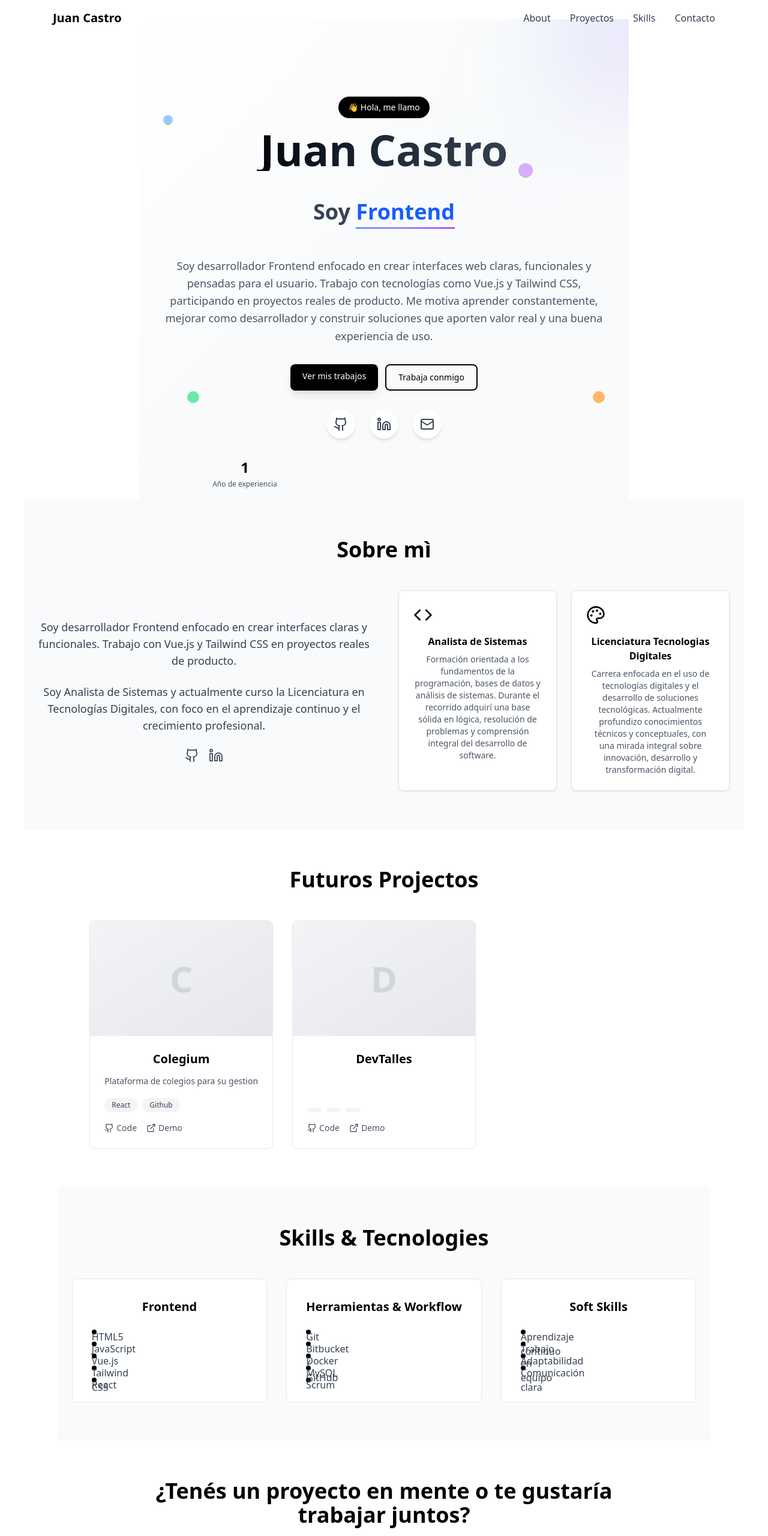
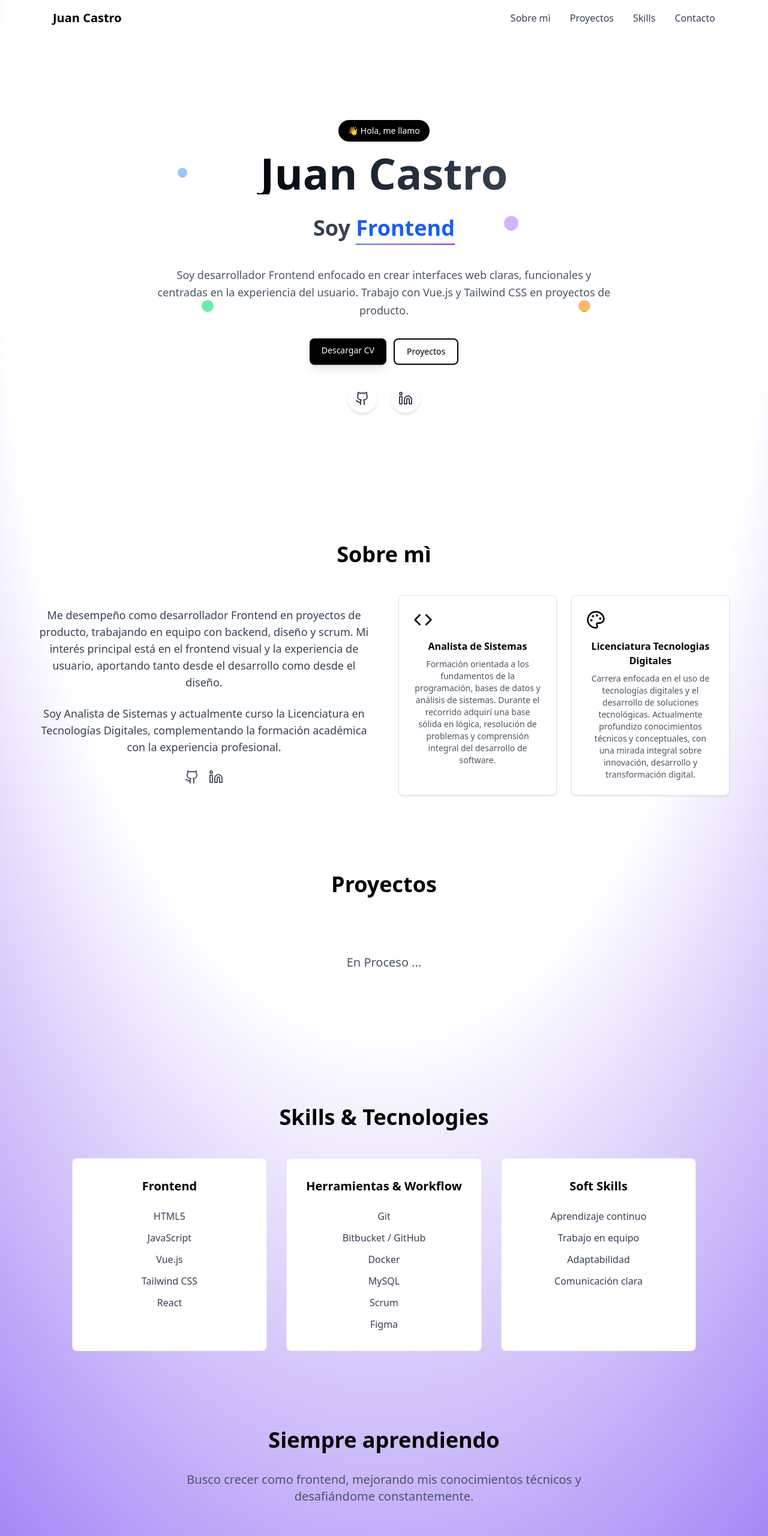
Before and after one commit to CasJuan/portfolio-25, a React (Vite) app in the folder react-portfolio/: page / in a window 1280 px wide. Shown: the top 2560 px of the page at 60% size. Built offline with nearby package versions, Linux system fonts and the light colour scheme.

Commit message:
ultimas mejoras y retoques del portfolio

```diff
--- a/react-portfolio/src/App.jsx
+++ b/react-portfolio/src/App.jsx
@@ -1,12 +1,12 @@
 import './App.css'
 import Navigation from './components/Navigation'
 import { useIntersectionObserver } from './hooks/useInteractionObserver'
-import {useScrollToTop} from './hooks/useScrollToTop'
+import { useScrollToTop } from './hooks/useScrollToTop'
 import { Hero } from './components/Hero'
 import { About } from './components/About'
 import { Projects } from './components/Projects'
 import { Skills } from './components/Skills'
-import {Contact} from './components/Contact'
+import { Contact } from './components/Contact'
 import { Footer } from './components/Footer'
 import { ScrollToTop } from './components/ScrollToTop'
 
@@ -14,17 +14,16 @@ function App() {
   const hasAnimated = useIntersectionObserver();
   const showScrollTop = useScrollToTop()
 
-
   return (
-    <div className="min-h-screen bg-white text-black flex flex-col justify-center items-center">
-      <Navigation/>
-      <Hero hasAnimated={hasAnimated}/>
-      <About hasAnimated={hasAnimated}/>
-      <Projects hasAnimated={hasAnimated}/>
-      <Skills hasAnimated={hasAnimated}/>
-      <Contact hasAnimated={hasAnimated}/>
-      <Footer/>
-      <ScrollToTop showScrollTop={showScrollTop}/>
+    <div className="min-h-screen w-full text-black flex flex-col justify-center items-center">
+      <Navigation />
+      <Hero hasAnimated={hasAnimated} />
+      <About hasAnimated={hasAnimated} />
+      <Projects hasAnimated={hasAnimated} />
+      <Skills hasAnimated={hasAnimated} />
+      <Contact hasAnimated={hasAnimated} />
+      <Footer />
+      <ScrollToTop showScrollTop={showScrollTop} />
     </div>
   );
 };
--- a/react-portfolio/src/components/About.jsx
+++ b/react-portfolio/src/components/About.jsx
@@ -17,7 +17,7 @@ export const About = ({ hasAnimated }) => {
 
 
     return (
-        <section id='about' className=' py-16 px-6 bg-gray-50'>
+        <section id='about' className=' py-16 px-6'>
             <div className='max-w-6xl mx-auto'>
                 <div className={`transition-all duration-1000 delay-200  ${hasAnimated.about ? 'opacity-100 translate-y-0' : 'opacity-0 translate-y-10'}`}>
                     <h2 className=' text-4xl font-bold mb-12 text-center'>
@@ -25,10 +25,10 @@ export const About = ({ hasAnimated }) => {
                     </h2>
                     <div className='grid md:grid-cols-2 gap-12 items-center'>
                         <div className=' flex flex-col justify-center items-center'>
-                            <p className=' text-lg text-gray-700 mb-6'>Soy desarrollador Frontend enfocado en crear interfaces claras y funcionales. Trabajo con Vue.js y Tailwind CSS en proyectos reales de producto.</p>
-                            <p className=' text-lg text-gray-700 mb-6'>Soy Analista de Sistemas y actualmente curso la Licenciatura en Tecnologías Digitales, con foco en el aprendizaje continuo y el crecimiento profesional.</p>
+                            <p className=' text-lg text-gray-700 mb-6'>Me desempeño como desarrollador Frontend en proyectos de producto, trabajando en equipo con backend, diseño y scrum. Mi interés principal está en el frontend visual y la experiencia de usuario, aportando tanto desde el desarrollo como desde el diseño.</p>
+                            <p className=' text-lg text-gray-700 mb-6'>Soy Analista de Sistemas y actualmente curso la Licenciatura en Tecnologías Digitales, complementando la formación académica con la experiencia profesional.</p>
                             <div className="flex space-x-4">
-                                <a href=''><Github className=' w-6 h-6 text-gray-600 hover:text-black cursor-pointer transition-colors' /></a>
+                                <a href='https://github.com/CasJuan' target='_blank'><Github  className=' w-6 h-6 text-gray-600 hover:text-black cursor-pointer transition-colors' /></a>
                                 <a href="https://www.linkedin.com/in/juan-ignaciocastro/" target='_blank'><Linkedin className=' w-6 h-6 text-gray-600 hover:text-black cursor-pointer transition-colors' /></a>
                             </div>
                         </div>
--- a/react-portfolio/src/components/Contact.jsx
+++ b/react-portfolio/src/components/Contact.jsx
@@ -13,21 +13,21 @@ export const Contact = ({ hasAnimated }) => {
             <div className=' max-w-4xl mx-auto text-center'>
                 <div className={` transition-all duration-1000 delay-500 ${hasAnimated.contact ? ' opacity-100 translate-y-0' : ' opacity-0 translate-y-10'}`}>
                     <h2 className=' text-4xl font-bold mb-8'>
-                        ¿Tenés un proyecto en mente o te gustaría trabajar juntos?
+                        Siempre aprendiendo
                     </h2>
                     <p className=' text-xl text-gray-600 mb-12 max-w-2xl mx-auto'>
-                        Estoy abierto a nuevas oportunidades y desafíos donde pueda aportar valor como desarrollador frontend.
+                        Busco crecer como frontend, mejorando mis conocimientos técnicos y desafiándome constantemente.
                     </p>
-                    <p className=' text-base text-gray-600 mb-12 max-w-2xl mx-auto'>
-                        Siempre estoy buscando nuevos desafíos que me permitan aprender y crecer profesionalmente. Me interesa desarrollarme aún más dentro del mundo del frontend y explorar tecnologías que potencien la experiencia digital
+                    <p className=' text-base text-gray-600 mb-12 max-w-2xl mx-auto italic'>
+                        “Aprender a volar entre tanta gente de pie.”
                     </p>
                     <div className=' flex flex-col sm:flex-row justify-center gap-4 sm:gap-8'>
-                        <a href={contactLinksWithIcons[1].href} className={`flex items-center justify-center w-full sm:w-auto ${contactLinksWithIcons[1].className}`}>
+                        <a href={contactLinksWithIcons[1].href} target='_blank' className={`flex items-center justify-center w-full sm:w-auto ${contactLinksWithIcons[1].className}`}>
                             {contactLinksWithIcons[1].icon}
                             {contactLinksWithIcons[1].label}
                         </a>
                         <div className="flex gap-4 sm:gap-8">
-                            <a href={contactLinksWithIcons[1].href} className={`flex items-center justify-center flex-1 sm:flex-none ${contactLinksWithIcons[2].className}`}>
+                            <a href={contactLinksWithIcons[1].href} target='_blank' className={`flex items-center justify-center flex-1 sm:flex-none ${contactLinksWithIcons[2].className}`}>
                                 {contactLinksWithIcons[2].icon}
                                 {contactLinksWithIcons[2].label}
                             </a>
--- a/react-portfolio/src/components/Footer.jsx
+++ b/react-portfolio/src/components/Footer.jsx
@@ -4,10 +4,9 @@ export const Footer = () => {
         <section className=" py-8 px-6 border-t border-gray-200">
             <div className=" max-w-6xl mx-auto text-center">
                 <p className=" text-gray-600">
-                Lorem ipsum dolor sit amet consectetur adipisicing elit. Aliquid placeat facilis atque nam cum magni similique molestiae corrupti dolor! Quas molestias consequatur quisquam saepe accusantium eum earum assumenda! Cum, mollitia!
+                    © 2026 Juan Castro — Frontend Developer
                 </p>
             </div>
         </section>
-
     )
 }
--- a/react-portfolio/src/components/Hero.jsx
+++ b/react-portfolio/src/components/Hero.jsx
@@ -1,4 +1,4 @@
-import { useEffect, useState } from "react"
+import { useEffect, useState} from "react"
 import { AArrowDown, Github, Linkedin, Mail, Medal, ReceiptTurkishLira } from "lucide-react"
 import { meData } from "../data/me"
 
@@ -47,21 +47,10 @@ export const Hero = ({ hasAnimated }) => {
     }
 
     return (
-        <section className="relative h-screen flex items-center justify-center overflow-hidden bg-linear-to-br from-white via-gray-50 to-gray-50 pt-20">
-            <div className="absolute inset-0 overflow-hidden">
-                <div className="absolute -top-40 -right-40 w-80 h-80 bg-linear-to-br from-blue-400 to-purple-600 rounded-full opacity-10 blur-3xl animate-pulse ">
-                    <div className="absolute -bottom-40 -left-40 w-80 h-80 bg-linear-to-br from-green-400 to-blue-600 rounded-full opacity-10 blur-3xl animate-pulse delay-1000">
-                        <div className="absolute top-1/2 left-1/2 transform -translate-x-1/2 -translate-y-1/2 w-96 h-96 bg-gradiente-to-br from-pink-400 to-orange-600 rounded-full opacity-5 blur-3xl animate-pulse delay-500">
-                        </div>
-                    </div>
-                </div>
-            </div>
-
-            <div className="absolute inset-0 bg-[linear-gradient((rgba0,0,0,0,0.2)_1px, transparent_1px), linear-gradient(90deg, rgba(0,0,0,0.2)_1px, transparent_1px)] bg-size-[50px_50px]">
-            </div>
+        <section className="relative h-screen flex items-center justify-center overflow-hidden md:mt-2 ">
 
             <div className="relative z-10 max-w-6xl mx-auto px-6 text-center h-full flex flex-col justify-center">
-                <div id='hero' /* className={`transition-all duration-1000 ${hasAnimated.hero ? 'opacity-100 translate-y-0' : 'opacity-0 translate-y-10'}`} */ >
+                <div id='hero' className={`transition-all duration-1000 ${hasAnimated.hero ? 'opacity-100 translate-y-0' : 'opacity-0 translate-y-10'}`} >
                     <div className="mb-4">
                         <span className="inline-block px-4 py-2 bg-black text-white rounded-full text-sm font-medium animate-fade-in">
                             {meData.saludos}
@@ -94,7 +83,14 @@ export const Hero = ({ hasAnimated }) => {
 
                     <div className="flex flex-col sm:flex-row gap-3 justify-center mb-8 animate-fade-in-up delay-300">
                         {meData.ctaButtons.map((button, index) => (
-                            <a href={button.href} className={` group relative px-5 py-2.5 rounded-lg transition-all duration-300 font-medium text-sm ${button.variant === 'primary' ? 'bg-black text-white shadow-lg hover:shadow-xl hover:bg-gray-800' : 'border-2 border-black text-black hover:bg-black hover:text-white'}`} key={index} >
+                            <a
+                                href={button.href}
+                                download={button.download}
+                                target={button.newTab ? "_blank" : undefined}
+                                rel={button.newTab ? "noopener noreferrer" : undefined}
+                                className={` group relative px-5 py-2.5 rounded-lg transition-all duration-300 font-medium text-sm ${button.variant === 'primary' ? 'bg-black text-white shadow-lg hover:shadow-xl hover:bg-gray-800' : 'border-2 border-black text-black hover:bg-black hover:text-white'}`}
+                                key={index}
+                            >
                                 {button.variant === 'primary' && (
                                     <div className="absolute inset-0 bg-linear-to-r from-blue-600 to-purple-600 rounded-lg opacity-0 group-hover:opacity-100 transition-opacity duration-300">
                                     </div>
@@ -110,7 +106,7 @@ export const Hero = ({ hasAnimated }) => {
                         {meData.socialLinks.map((social, index) => {
                             const IconComponent = social.icon === 'Github' ? Github : social.icon === 'Linkedin' ? Linkedin : Mail
                             return (
-                                <a key={index} href={social.url} className="group p-3 bg-white rounded-full shadow-md hover:shadow-lg transition-all duration-300 transform hover:scale-110 hover:-translate-y-10">
+                                <a key={index} href={social.url} target="_blank" className="group p-3 bg-white rounded-full shadow-md hover:shadow-lg transition-all duration-300 transform hover:scale-110 hover:-translate-y-10">
                                     <IconComponent
                                         className=" w-6 h-6 text-gray-700 group-hover:text-black transition-colors "
                                     />
@@ -120,31 +116,10 @@ export const Hero = ({ hasAnimated }) => {
                         })}
                     </div>
 
-                    <div className="grid grid-cols-3 gap-6 max-w-2xl mx-auto mb-8 animate-fade-in-up delay-500">
-                        {meData.stats.map((stats,index) => (
-                            <div key={index} className=" text-center">
-                                <div className=" text-2xl font-bold text-black mb-1">
-                                    {stats.number}
-                                </div>
-                                <div className=" text-xs text-gray-600">{stats.label}</div>
-
-                            </div>
-                        ))}
-                    </div>
-
                     <div className="absolute top-20 left-10 w-4 h-4 bg-blue-400 rounded-full opacity-60 animate-float delay-100"></div>
                     <div className="absolute top-40 right-40 w-6 h-6 bg-purple-400 rounded-full opacity-60 animate-float delay-300"></div>
                     <div className="absolute bottom-40 left-20 w-5 h-5 bg-green-400 rounded-full opacity-60 animate-float delay-200"></div>
                     <div className="absolute bottom-40 right-10 w-5 h-5 bg-orange-400 rounded-full opacity-60 animate-float delay-1000"></div>
-
-
-
-
-
-
-
-
-
 
                 </div>
 
--- a/react-portfolio/src/components/Navigation.jsx
+++ b/react-portfolio/src/components/Navigation.jsx
@@ -14,15 +14,15 @@ const Navigation = () => {
     setIsMobileMenuOpen(false);
   }
 
-  const scrollToSection = () => {
+  const scrollToSection = (href) => {
     const element = document.querySelector(href);
     if (element) {
-      const navHeight = 60;
-      const elemenPosition = element.offsetTop - navHeight;
+      const navHeight = 60; // height of fixed nav
+      const elementPosition = element.offsetTop - navHeight;
       window.scrollTo({
-        top: elemenPosition,
+        top: elementPosition,
         behavior: 'smooth'
-      })
+      });
     }
     closeMobileMenu();
   };
@@ -36,7 +36,7 @@ const Navigation = () => {
   }, [])
 
   const navItems = [
-    { href: '#about', label: 'About' },
+    { href: '#about', label: 'Sobre mì' },
     { href: '#projects', label: 'Proyectos' },
     { href: '#skills', label: 'Skills' },
     { href: '#contact', label: 'Contacto' },
@@ -46,10 +46,16 @@ const Navigation = () => {
     <nav className={`fixed top-0 w-full z-50 transition-all duration-300 ${isScrolled ? 'bg-white/95 backdrop-blur-md shadow-sm' : 'bg-transparent'}`}>
       <div className='max-w-6xl mx-auto px-6 py-4 '>
         <div className='flex justify-between items-center'>
-          <div className={`text-xl font-bold transition-color cursor-pointer hover:opacity-80 ${isScrolled ? 'text-black' : 'text-black'}`} onclick={() => window.scrollTo({
+          <div
+            className={`text-xl font-bold transition-color cursor-pointer hover:opacity-80 ${isScrolled ? 'text-black' : 'text-black'}`}
+            onClick={() => window.scrollTo({
               top: 0,
               behavior: 'smooth'
-          })}>
+            })}
+            role="button"
+            tabIndex={0}
+            onKeyDown={(e) => { if (e.key === 'Enter' || e.key === ' ') window.scrollTo({ top: 0, behavior: 'smooth' }) }}
+          >
             Juan Castro
           </div>
 
--- a/react-portfolio/src/components/Projects.jsx
+++ b/react-portfolio/src/components/Projects.jsx
@@ -7,11 +7,17 @@ export const Projects = ({hasAnimated}) => {
     <section id='projects' className=' py-16 px-6'>
         <div className=' max-w-6xl mx-auto'>
             <div className={`transition-all duration-1000 delay-300 ${hasAnimated.projects ? 'opacity-100 translate-y-0' : 'opacity-0 translate-y-10'}`}>
-                <h2 className=' text-4xl font-bold mb-12 text-center'>Futuros Projectos</h2>
+                <h2 className=' text-4xl font-bold mb-12 text-center'>Proyectos</h2>
                 <div className=" grid md:grid-cols-2 lg:grid-cols-3 gap-8">
-                    {projects.map((project, index) => (
-                        <ProjectsCards key={index} project={project}/>
-                    ))}
+                    {projects.length === 0 ? (
+                        <div className="col-span-full text-center py-12">
+                            <h3 className="text-xl text-gray-600 mb-12 max-w-2xl mx-auto">En Proceso ...</h3>
+                        </div>
+                    ) : (
+                        projects.map((project, index) => (
+                            <ProjectsCards key={index} project={project}/>
+                        ))
+                    )}
                 </div>
             </div>
 
--- a/react-portfolio/src/components/Skills.jsx
+++ b/react-portfolio/src/components/Skills.jsx
@@ -2,7 +2,7 @@ import { skills } from '../data/skills';
 
 export const Skills = ({ hasAnimated }) => {
   return (
-    <section id='skills' className='py-16 px-6 bg-gray-50'>
+    <section id='skills' className='py-16 px-6'>
       <div className="max-w-6xl mx-auto">
         <div className={` transition-all duration-1000 delay-300 ${hasAnimated.skills ? 'opacity-100 translate-y-0' : 'opacity-0 translate-y-10'} `}>
           <h2 className=' text-4xl font-bold mb-12 text-center'>
@@ -16,7 +16,7 @@ export const Skills = ({ hasAnimated }) => {
                 </h3>
                 <div className=' space-y-3'>
                   {skillGroup.items.map((skill, skillIndex) => (
-                    <div  key={skillIndex} className=' w-2 h-2 bg-black rounded-full mr-3'>
+                    <div  key={skillIndex}>
                       <span className=' text-gray-700'>{skill}</span>
                     </div>
                   ))}
--- a/react-portfolio/src/data/me.js
+++ b/react-portfolio/src/data/me.js
@@ -1,13 +1,12 @@
+import resume from './JuanCastro-CV.pdf'
+
 export const meData = {
     saludos: "👋 Hola, me llamo",
     nombre: "Juan Castro",
     roles: [
         "Frontend Developer"
     ],
-    descripcion:"Soy desarrollador Frontend enfocado en crear interfaces web claras, funcionales y pensadas para el usuario. Trabajo con tecnologías como Vue.js y Tailwind CSS, participando en proyectos reales de producto. Me motiva aprender constantemente, mejorar como desarrollador y construir soluciones que aporten valor real y una buena experiencia de uso.",
-    stats: [
-        {number:"1", label:"Año de experiencia"}
-    ],
+    descripcion:"Soy desarrollador Frontend enfocado en crear interfaces web claras, funcionales y centradas en la experiencia del usuario. Trabajo con Vue.js y Tailwind CSS en proyectos de producto.",
     socialLinks: [
         {
             name:"GitHub",
@@ -19,21 +18,22 @@ export const meData = {
             url: "https://www.linkedin.com/in/juan-ignaciocastro/",
             icon:"Linkedin"
         },
-        {
+        /* {
             name:"Email",
             url: "castrojuanig25@gmail.com",
             icon:"Mail"
-        }
+        } */
     ],
     ctaButtons: [
         {
-            text: "Ver mis trabajos",
-            href: "#projects",
-            variant: "primary"
+            text: "Descargar CV",
+            href: resume,
+            variant: "primary",
+            download: true
         },
         {
-            text: "Trabaja conmigo",
-            href: "#contact",
+            text: "Proyectos",
+            href: "#projects",
             variant: "secondary"
         }
     ]
--- a/react-portfolio/src/data/projects.js
+++ b/react-portfolio/src/data/projects.js
@@ -1,5 +1,5 @@
 export const projects = [
-    {
+    /* {
         titulo: "Colegium",
         descripcion: "Plataforma de colegios para su gestion",
         tech: ["React","Github"],
@@ -12,5 +12,5 @@ export const projects = [
         tech: ["","",""],
         github: "",
         demo: ""
-    }
+    } */
 ]
--- a/react-portfolio/src/data/skills.js
+++ b/react-portfolio/src/data/skills.js
@@ -5,11 +5,15 @@ export const skills = [
     },
     {
         category: "Herramientas & Workflow",
-        items: ["Git", "Bitbucket / GitHub",'Docker','MySQL', 'Scrum']
+        items: ["Git", "Bitbucket / GitHub",'Docker','MySQL', 'Scrum', 'Figma']
     },
     {
         category: "Soft Skills",
         items: ["Aprendizaje continuo", "Trabajo en equipo",'Adaptabilidad','Comunicación clara']
     },
+    /* {
+        category: "Control Calidad",
+        items: ["QA Tester Manual"]
+    }, */
 
 ]
--- a/react-portfolio/src/index.css
+++ b/react-portfolio/src/index.css
@@ -45,3 +45,10 @@
 .animate-float {
   animation: float 3s ease-in-out infinite;
 }
+
+body {
+  min-height: 100vh;
+  background-color: #ffffff;
+  background: radial-gradient(125% 125% at 50% 10%, #fff 40%, #63e 100%);
+  background-repeat: no-repeat;
+}
```
Also changed, not shown: 1 other file (tests, documents, lock files or other folders). Lines whose indentation alone changed are shown as unchanged.
